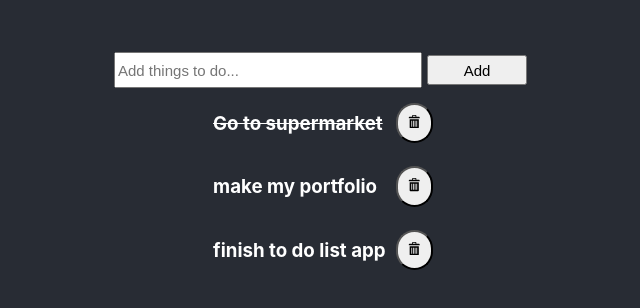
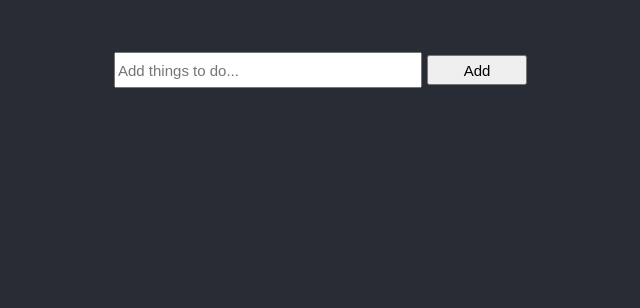
Before and after one commit to hayamania/todolist, a React (Create React App) app: page / in a window 1280 px wide. Shown: the top 308 px of the page, without its empty margins (317-957 px from the left). Built offline with nearby package versions, Linux system fonts and the light colour scheme.

Commit message:
delete fake tasks

```diff
--- a/src/App.js
+++ b/src/App.js
@@ -3,11 +3,7 @@ import React, { useState, useRef } from "react";
 import { ImBin } from "react-icons/im";
 
 function App() {
-  const [toDolists, setToDolists] = useState([
-    { task: "Go to supermarket", complete: true },
-    { task: "make my portfolio", complete: false },
-    { task: "finish to do list app", complete: false },
-  ]);
+  const [toDolists, setToDolists] = useState([]);
   const [toDoinput, setToDoinput] = useState("");
   const [complete, setComplete] = useState(false);
   const inputRef = useRef();
```
